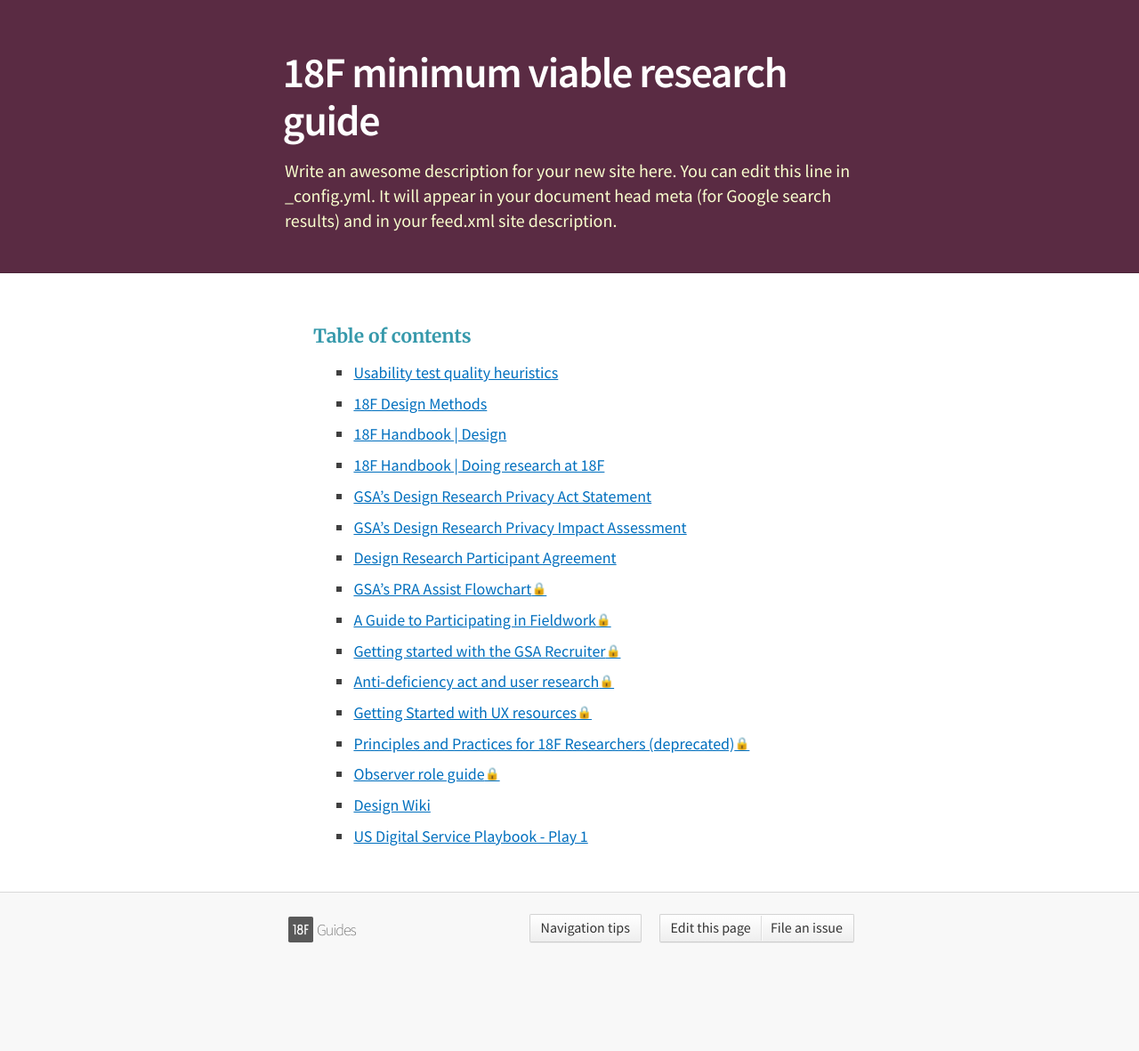
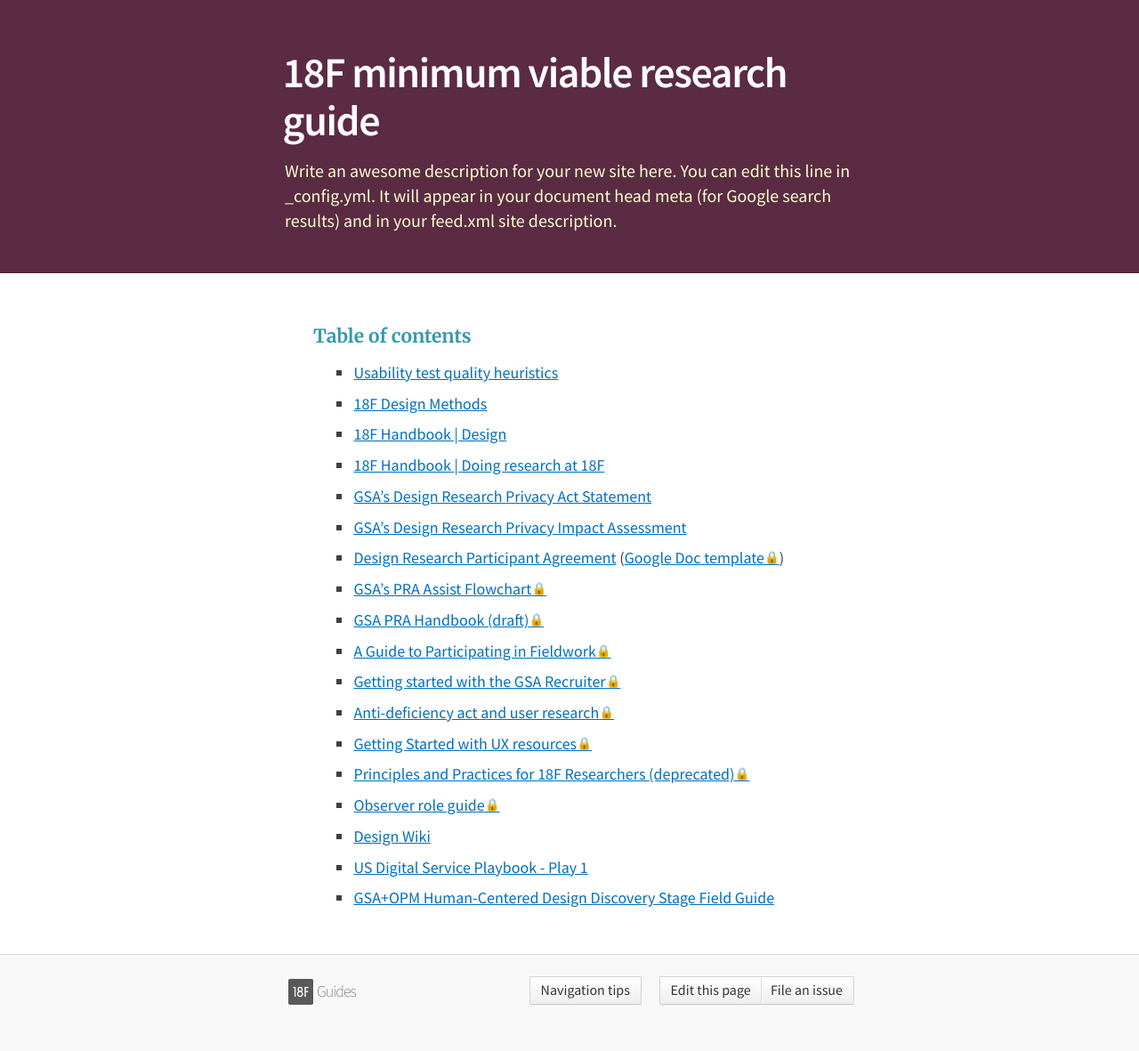
Before and after one commit to 18F/g-research, a Jekyll site: the page built from _pages/index.html, in a window 1280 px wide. Shown: the whole page at 89% size. Built offline with Jekyll 4.4.1, drawn with Linux system fonts in a browser that asks for light colours; before the commit the page ends 1112 px from its top, so only the background shows below that.

Commit message:
Update TOC

```diff
--- a/_pages/index.html
+++ b/_pages/index.html
@@ -24,14 +24,15 @@ layout: none
         <div class="wrapper">
           <h2>Table of contents</h2>
           <ul>
-            <li><a href="{{site.baseurl}}/usability-heuristics">Usability test quality heuristics</a></li>
+            <li><a href="/usability-heuristics">Usability test quality heuristics</a></li>
             <li><a href="https://methods.18f.gov">18F Design Methods</a></li>
             <li><a href="https://handbook.18f.gov/design">18F Handbook | Design</a></li>
             <li><a href="https://handbook.18f.gov/research-guidelines/">18F Handbook | Doing research at 18F</a></li>
             <li><a href="https://www.gsa.gov/reference/gsa-privacy-program/privacy-act-statement-for-design-research">GSA&rsquo;s Design Research Privacy Act Statement</a></li>
             <li><a href="https://www.gsa.gov/cdnstatic/design_research_pia_%28signed%29.pdf">GSA&rsquo;s Design Research Privacy Impact Assessment</a></li>
-            <li><a href="https://methods.18f.gov/participant-agreement/">Design Research Participant Agreement</a></li>
+            <li><a href="https://methods.18f.gov/participant-agreement/">Design Research Participant Agreement</a> (<a href="https://docs.google.com/document/d/16qg58Hn92UlXLsi-2taizi7qe5mvQ3LMSkcvyHk8Bdo/edit#heading=h.t28fiit0szpi">Google Doc template</a>)</li>
             <li><a href="https://docs.google.com/drawings/d/107KndQ8St_vaFgb8KvzFNvIdNRQXbbc3XmIkKJm42jg/edit">GSA&rsquo;s PRA Assist Flowchart</a></li>
+            <li><a href="https://docs.google.com/document/d/1Z5l0VzHlGsXSfsBN2cpVP3rOaNURa5KPBIOuL-psT60/edit#">GSA PRA Handbook (draft)</a></li>
             <li><a href="https://docs.google.com/document/d/1sKIXC37driNlnSfgde6q7BwEhkEA7RA8sr4S5aC3Uo4/edit#">A Guide to Participating in Fieldwork</a></li>
             <li><a href="https://docs.google.com/document/d/1wJc-neR2nnwSSU9HOWi4bD65Uk_0UeVMcD_w2AlcISg/edit#">Getting started with the GSA Recruiter</a></li>
             <li><a href="https://docs.google.com/document/d/1s3BjLrI_FUy0hAr9dgD_PTqk0WuieqqVyi7Er4BEtNQ/edit">Anti-deficiency act and user research</a></li>
@@ -40,6 +41,7 @@ layout: none
             <li><a href="https://docs.google.com/document/d/1Y32VlziDeHXdIbor9JZE0ctNkD3meGjWWljlURXHDqM/edit#">Observer role guide</a></li>
             <li><a href="https://github.com/18F/Design-Wiki">Design Wiki</a></li>
             <li><a href="https://playbook.cio.gov/#play1">US Digital Service Playbook - Play 1</a></li>
+            <li><a href="https://gsablogs.gsa.gov/gsablog/files/2017/10/HCD-Discovery-Guide-Interagency-v1.2-1.pdf">GSA+OPM Human-Centered Design Discovery Stage Field Guide</a></li>
           </ul>
         </div>
       </div>
```
